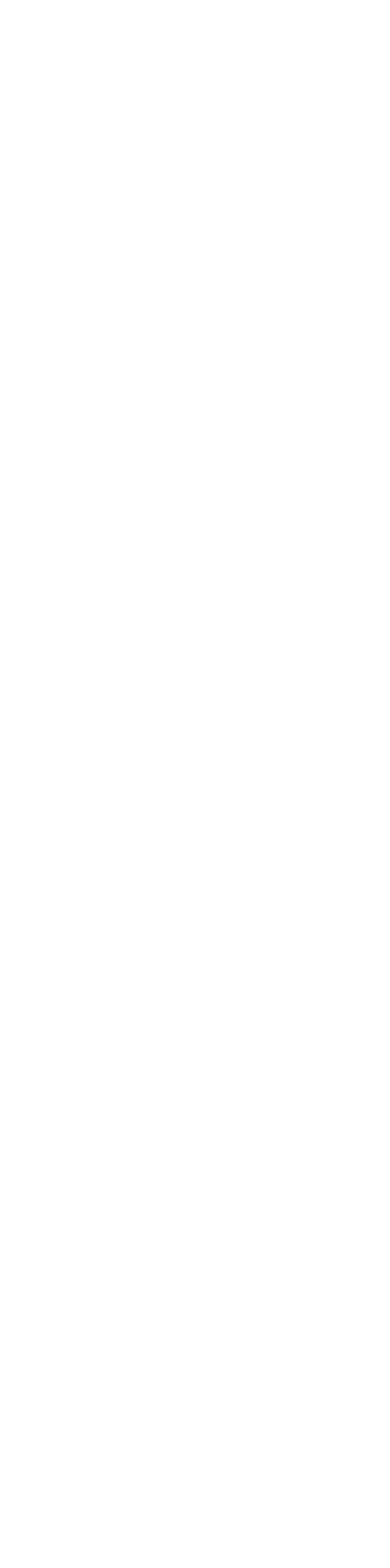
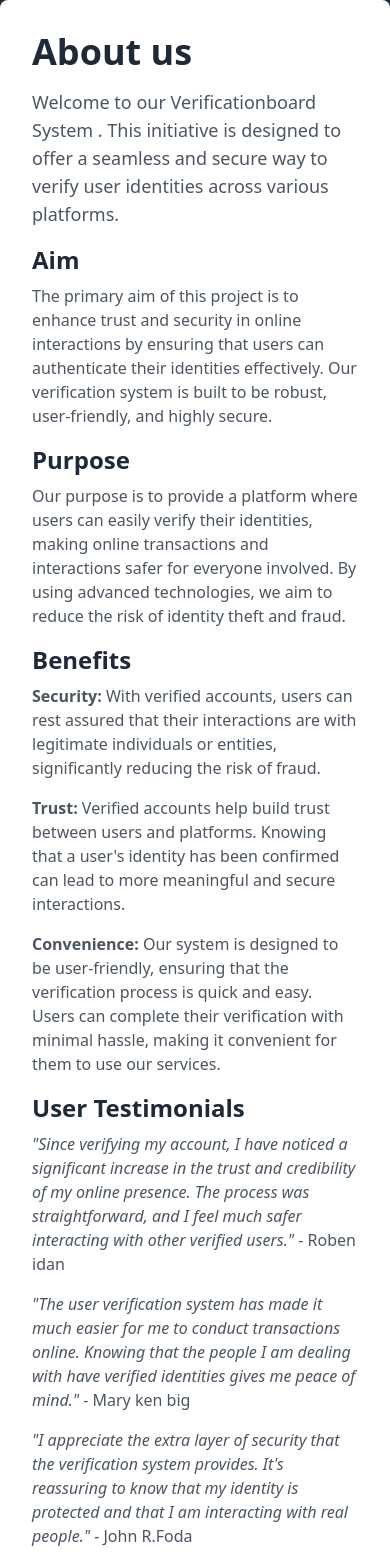
Before and after one commit to Tgodmuna/id_me, a React (Create React App) app: page /about in a window 390 px wide. Before the commit this address had no page. Shown: the top 1568 px of the page. Before the commit the page ends 844 px from the top, so only its background shows below. Built offline with nearby package versions, Linux system fonts and the light colour scheme.

Commit message:
new pages added and responsive made

```diff
--- a/src/App.tsx
+++ b/src/App.tsx
@@ -14,6 +14,8 @@ import NotificationForm from "./component/Admin/Send-notification";
 import UserManagement from "./component/Admin/ManageUsers";
 import Dashboard from "./component/dashboard/Dashboard";
 import PrivateRoute from "./component/auth/PrivateRoute";
+import AboutMe from "./component/About";
+import TermsAndConditions from "./component/TC";
 
 function App() {
 	let parsedUserDetails;
@@ -30,9 +32,11 @@ function App() {
 				<Route path='/login' element={<LogIn />} />
 				<Route path='/signup' element={<SignUp />} />
 				<Route path='/otp-verification' element={<OtpVerification />} />
+				<Route path='/about' element={<AboutMe />} />
+				<Route path='/tc' element={<TermsAndConditions />} />
 
 				{/* dashboard */}
-                <Route path='/dashboard' element={<PrivateRoute element={Dashboard} />}>
+				<Route path='/dashboard' element={<PrivateRoute element={Dashboard} />}>
 					<Route
 						path='/dashboard/profile'
 						element={
@@ -53,11 +57,11 @@ function App() {
 				</Route>
 
 				{/* admin routes */}
-				<Route path='/admin' element={<PrivateRoute element={AdminDashboard} />}>
-					<Route path='/admin/users' element={<PrivateRoute element={UserTable} />} />
-					<Route path='/admin/notifyUser' element={<PrivateRoute element={NotificationForm} />} />
-					<Route path='/admin/send-emails' element={<PrivateRoute element={EmailForm} />} />
-					<Route path='/admin/userData' element={<PrivateRoute element={UserManagement} />} />
+				<Route path='/admin' element={<AdminDashboard />}>
+					<Route path='/admin/users' element={<UserTable />} />
+					<Route path='/admin/notifyUser' element={<NotificationForm />} />
+					<Route path='/admin/send-emails' element={<EmailForm />} />
+					<Route path='/admin/userData' element={<UserManagement />} />
 				</Route>
 			</Routes>
 		</div>
--- /dev/null
+++ b/src/component/About.tsx
@@ -0,0 +1,70 @@
+import React from "react";
+
+const AboutMe = () => {
+	return (
+		<div className='bg-gray-800 min-h-screen w-full flex items-center justify-center'>
+			<div className=' md:w-full md:h-screen  p-8 bg-white shadow-md rounded-lg md:columns-4'>
+				<h1 className='text-4xl font-bold text-gray-800 mb-4'>About us</h1>
+				<p className='text-gray-600 text-lg mb-4'>
+					Welcome to our  Verificationboard System . This initiative is designed to offer a
+					seamless and secure way to verify user identities across various platforms.
+				</p>
+				<h2 className='text-2xl font-semibold text-gray-800 mb-2'>Aim</h2>
+				<p className='text-gray-600 mb-4'>
+					The primary aim of this project is to enhance trust and security in online interactions by
+					ensuring that users can authenticate their identities effectively. Our verification system
+					is built to be robust, user-friendly, and highly secure.
+				</p>
+				<h2 className='text-2xl font-semibold text-gray-800 mb-2'>Purpose</h2>
+				<p className='text-gray-600 mb-4'>
+					Our purpose is to provide a platform where users can easily verify their identities,
+					making online transactions and interactions safer for everyone involved. By using advanced
+					technologies, we aim to reduce the risk of identity theft and fraud.
+				</p>
+				<h2 className='text-2xl font-semibold text-gray-800 mb-2'>Benefits</h2>
+				<p className='text-gray-600 mb-4'>
+					<strong>Security:</strong> With verified accounts, users can rest assured that their
+					interactions are with legitimate individuals or entities, significantly reducing the risk
+					of fraud.
+				</p>
+				<p className='text-gray-600 mb-4'>
+					<strong>Trust:</strong> Verified accounts help build trust between users and platforms.
+					Knowing that a user's identity has been confirmed can lead to more meaningful and secure
+					interactions.
+				</p>
+				<p className='text-gray-600 mb-4'>
+					<strong>Convenience:</strong> Our system is designed to be user-friendly, ensuring that
+					the verification process is quick and easy. Users can complete their verification with
+					minimal hassle, making it convenient for them to use our services.
+				</p>
+				<h2 className='text-2xl font-semibold text-gray-800 mb-2'>User Testimonials</h2>
+				<p className='text-gray-600 mb-4'>
+					<em>
+						"Since verifying my account, I have noticed a significant increase in the trust and
+						credibility of my online presence. The process was straightforward, and I feel much
+						safer interacting with other verified users."
+					</em>{" "}
+					- Roben idan
+				</p>
+				<p className='text-gray-600 mb-4'>
+					<em>
+						"The user verification system has made it much easier for me to conduct transactions
+						online. Knowing that the people I am dealing with have verified identities gives me
+						peace of mind."
+					</em>{" "}
+					- Mary ken big
+				</p>
+				<p className='text-gray-600 mb-4'>
+					<em>
+						"I appreciate the extra layer of security that the verification system provides.
+						It's reassuring to know that my identity is protected and that I am interacting with
+						real people."
+					</em>{" "}
+					- John R.Foda
+				</p>
+			</div>
+		</div>
+	);
+};
+
+export default AboutMe;
--- a/src/component/Logo.tsx
+++ b/src/component/Logo.tsx
@@ -3,11 +3,11 @@ import { IoShieldCheckmark } from "react-icons/io5";
 
 const Logo: React.FC = () => {
 	return (
-		<div className='flex items-center jus'>
-			<IoShieldCheckmark className='text-white text-3xl md:text-5xl mr-2' />
-			<div className={`flex flex-col justify-center`}>
-				<h1 className='md:text-2xl orbitron md:font-bold'>Verificationboard</h1>
-				<p className='text-sm text-neutral-600'>Trust and Verification</p>
+		<div className='flex items-center '>
+			<IoShieldCheckmark className='text-white text-2xl md:text-5xl mr-2' />
+			<div className={`flex flex-col justify-center `}>
+				<h1 className='md:text-2xl text-xs orbitron md:font-bold'>Verificationboard</h1>
+				<p className='md:text-sm text-xs text-neutral-600'>Trust and Verification</p>
 			</div>
 		</div>
 	);
--- /dev/null
+++ b/src/component/TC.tsx
@@ -0,0 +1,78 @@
+import React from "react";
+
+const TermsAndConditions = () => {
+	return (
+		<div className='bg-gray-100 min-h-screen flex items-center justify-center'>
+			<div className='max-w-4xl p-8 bg-white shadow-md rounded-lg'>
+				<h1 className='text-4xl font-bold text-gray-800 mb-4'>Terms and Conditions</h1>
+				<p className='text-gray-600 text-lg mb-4'>
+					Welcome to our  VerificationBoard . Please read these Terms and Conditions ("Terms",
+					"Terms and Conditions") carefully before using our verification services.
+				</p>
+
+				<h2 className='text-2xl font-semibold text-gray-800 mb-2'>Acceptance of Terms</h2>
+				<p className='text-gray-600 mb-4'>
+					By accessing and using our services, you agree to be bound by these Terms. If you disagree
+					with any part of the terms, then you may not access our services.
+				</p>
+
+				<h2 className='text-2xl font-semibold text-gray-800 mb-2'>User Verification</h2>
+				<p className='text-gray-600 mb-4'>
+					Our verification process is designed to ensure the authenticity of user identities. Users
+					are required to provide accurate and up-to-date information. Failure to do so may result
+					in the denial of verification or revocation of a verified status.
+				</p>
+
+				<h2 className='text-2xl font-semibold text-gray-800 mb-2'>Privacy Policy</h2>
+				<p className='text-gray-600 mb-4'>
+					Your privacy is important to us. Please review our Privacy Policy to understand how we
+					collect, use, and protect your personal information. By using our services, you consent to
+					our collection and use of your information as outlined in the Privacy Policy.
+				</p>
+
+				<h2 className='text-2xl font-semibold text-gray-800 mb-2'>User Conduct</h2>
+				<p className='text-gray-600 mb-4'>
+					Users must conduct themselves with integrity and respect. Any fraudulent or malicious
+					activity, including but not limited to identity theft, will result in immediate
+					termination of services and potential legal action.
+				</p>
+
+				<h2 className='text-2xl font-semibold text-gray-800 mb-2'>Certification</h2>
+				<p className='text-gray-600 mb-4'>
+					Upon successful verification, users will be awarded a certificate recognizing their
+					verified status. This certificate serves as a testament to the user's commitment to
+					maintaining a trustworthy online presence.
+				</p>
+
+				<h2 className='text-2xl font-semibold text-gray-800 mb-2'>Limitations of Liability</h2>
+				<p className='text-gray-600 mb-4'>
+					Our services are provided "as is" without warranties of any kind, either express or
+					implied. We do not guarantee that our services will be uninterrupted or error-free. In no
+					event shall we be liable for any damages arising from the use or inability to use our
+					services.
+				</p>
+
+				<h2 className='text-2xl font-semibold text-gray-800 mb-2'>Changes to Terms</h2>
+				<p className='text-gray-600 mb-4'>
+					We reserve the right to modify these Terms at any time. Your continued use of our services
+					following any changes signifies your acceptance of the new Terms. Please review these
+					Terms periodically for updates.
+				</p>
+
+				<h2 className='text-2xl font-semibold text-gray-800 mb-2'>Governing Law</h2>
+				<p className='text-gray-600 mb-4'>
+					These Terms shall be governed and construed in accordance with the laws of our
+					jurisdiction, without regard to its conflict of law provisions.
+				</p>
+
+				<h2 className='text-2xl font-semibold text-gray-800 mb-2'>Contact Us</h2>
+				<p className='text-gray-600 mb-4'>
+					If you have any questions about these Terms, please contact us at
+					support@verification.com.
+				</p>
+			</div>
+		</div>
+	);
+};
+
+export default TermsAndConditions;
--- a/src/component/dashboard/Header.tsx
+++ b/src/component/dashboard/Header.tsx
@@ -6,7 +6,7 @@ const Header: React.FC<{ ToggleSidebar: () => void }> = ({ ToggleSidebar }) => {
 	return (
 		<header className='bg-inherit shadow-gray-500 rounded-xl p-4 shadow-md'>
 			<div className='container mx-auto flex justify-between items-center'>
-				<FaBars onClick={() => ToggleSidebar()} className={`text-3xl md:hidden block text-gray-800`} />
+				<FaBars onClick={() => ToggleSidebar()} className={`text-5xl md:hidden block text-gray-800`} />
 				<Link to={"/dashboard"} className=' text-4xl orbitron text-gray-800 font-bold'>
 					Dashboard
 				</Link>
--- a/src/index.css
+++ b/src/index.css
@@ -52,3 +52,16 @@
   border: 1px solid #e74c3c;
   border-radius: 5px;
 }
+
+
+
+
+::-webkit-scrollbar-thumb {
+	background-color: #333;
+	border-radius: 4px;
+}
+
+::-webkit-scrollbar-track {
+	background-color: #f1f1f1;
+	height: 10px;
+}
```
Also changed, not shown: src/component/INDEX.tsx (+12 -7 lines).
